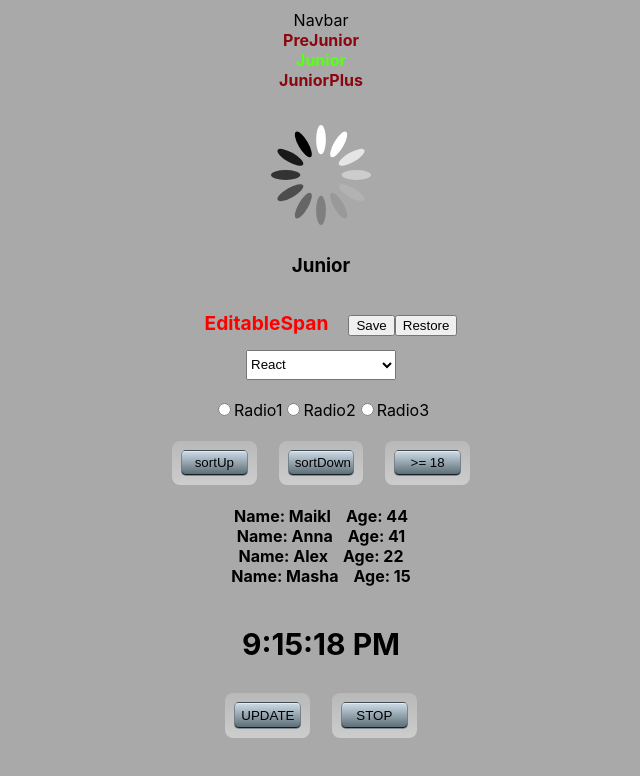
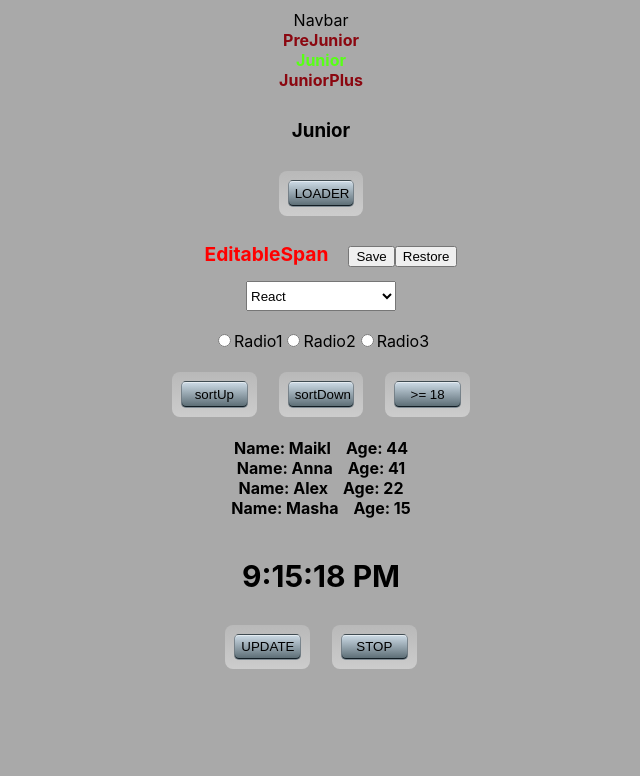
Before and after one commit to Karter13/homework-it-incubator, a React (Create React App) app: page /#/junior in a window 1280 px wide. Shown: the top 776 px of the page, without its empty margins (319-959 px from the left). Built offline with nearby package versions, Linux system fonts and the light colour scheme.

Commit message:
used huck useEffect for loader in Junior.tsx

```diff
--- a/src/components/Junior/Junior.module.css
+++ b/src/components/Junior/Junior.module.css
@@ -36,3 +36,8 @@
     border-radius: 20px;
     background-color: #58ff16;
 }
+
+.loader {
+    display: flex;
+    justify-content: center;
+}
--- a/src/components/Junior/Junior.tsx
+++ b/src/components/Junior/Junior.tsx
@@ -124,15 +124,14 @@ const Junior: React.FC<JuniorPropsType> = (props) => {
         }
     };
 
+    //localStorage
     function saveState<T>(key: string, state: T) {
         const stateAsString = JSON.stringify(state);
         localStorage.setItem(key, stateAsString)
     }
-
     function addDateForState() {
         saveState('test', value);
     }
-
     function restoreState<T>(key: string, defaultState: T) {
         const stateAsString = localStorage.getItem(key);
         if (stateAsString !== null) defaultState = JSON.parse(stateAsString) as T;
@@ -145,16 +144,31 @@ const Junior: React.FC<JuniorPropsType> = (props) => {
         setValue(newValue);
     }
 
-    // useEffect(() => {console.log(props.loading)})
+    //LOADER
+    function showLoader() {
+        props.setLoading(true);
+    }
+
+    useEffect(() => {
+        console.log('loader')
+        setTimeout(() => {
+            props.setLoading(false);
+        }, 3000)
+    }, [props.loading]);
 
     return (
         <>
-            <div>
-                <Preloader/>
-            </div>
+            {
+                props.loading ? <Preloader/> :
+
 
                 <div className={style.main}>
                     <h3>Junior</h3>
+
+                    <div className={style.loader}>
+                        <Button click={showLoader} value={'LOADER'}/>
+                    </div>
+
                     <EditableSpan value={value}
                                   onChange={onChange}
                                   error={error}
@@ -197,6 +211,7 @@ const Junior: React.FC<JuniorPropsType> = (props) => {
                     </div>
 
                 </div>
+            }
         </>
     )
 };
```
Lines whose indentation alone changed are shown as unchanged.
